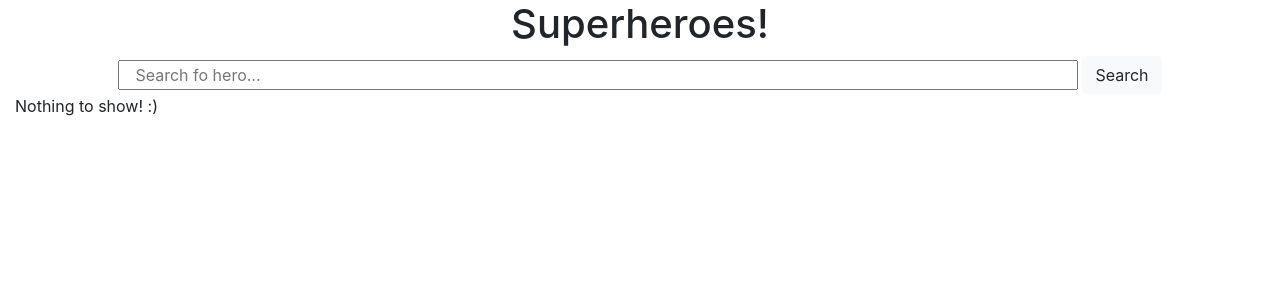
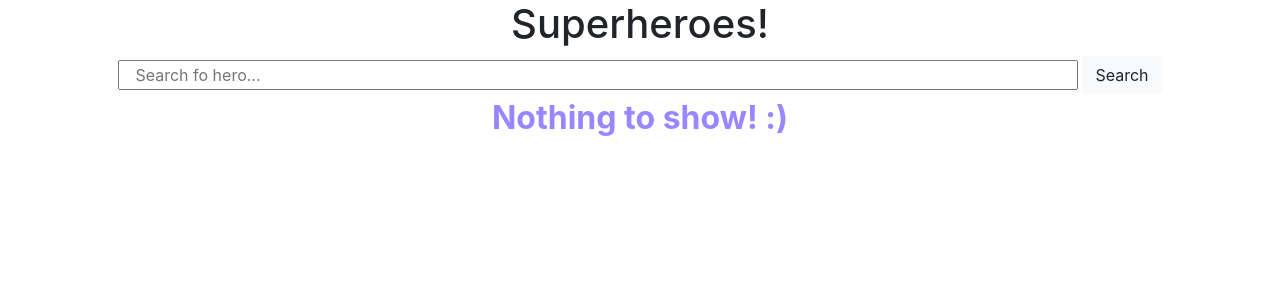
Before and after one commit to mieszczans/SuperHeros, an Angular app: page / in a window 1280 px wide. Shown: the top 300 px of the page. Built offline with nearby package versions, Linux system fonts and the light colour scheme.

Commit message:
add some styles and logic to template

```diff
--- a/src/app/app.component.scss
+++ b/src/app/app.component.scss
@@ -0,0 +1,9 @@
+.card {
+  max-width: 500px;
+}
+.noContent {
+  text-align: center;
+  font-weight: 700;
+  font-size: 2rem;
+  color: #9c86ff;
+}
--- a/src/app/app.component.ts
+++ b/src/app/app.component.ts
@@ -1,4 +1,6 @@
+import { HeroService } from './hero.service';
 import { Component } from '@angular/core';
+import { Hero } from './hero';
 
 @Component({
   selector: 'app-root',
@@ -7,4 +9,15 @@ import { Component } from '@angular/core';
 })
 export class AppComponent {
   title = 'superhero';
+  heroList: Hero[];
+  constructor(private heroService: HeroService) {}
+
+  searchHero(searchText: string) {
+    this.heroService.getListOfHeroes(searchText)
+    .subscribe(
+      (heroList) => {
+        this.heroList = heroList;
+      }
+    );
+  }
 }
```
